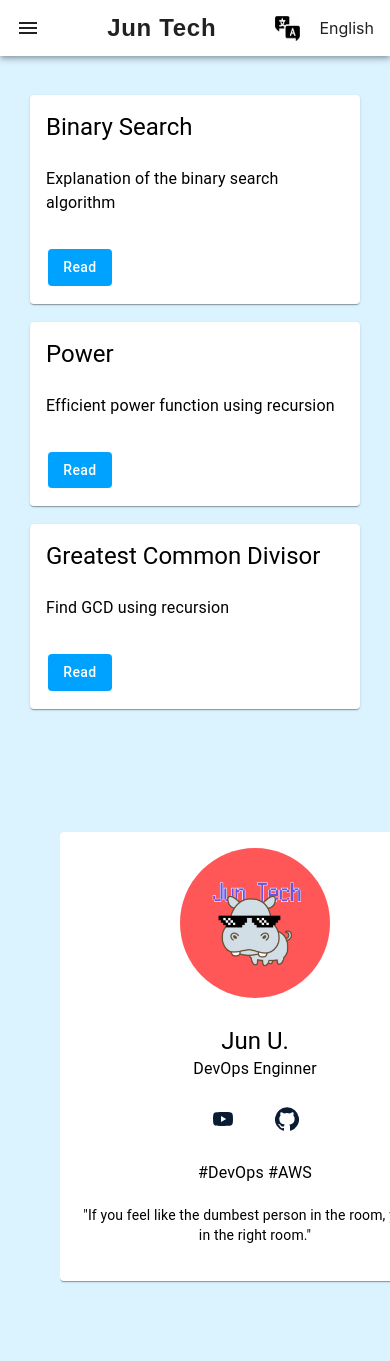
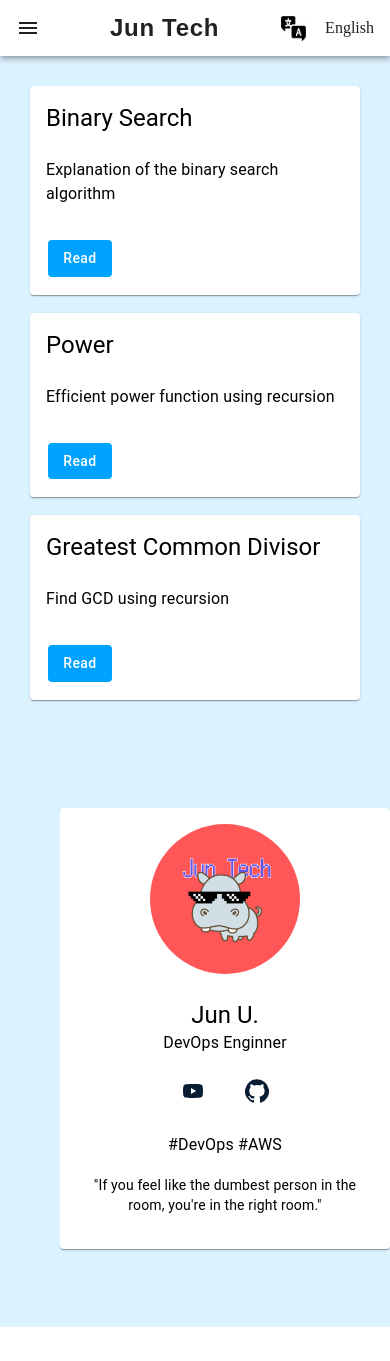
Before and after one commit to jun-uen0/react-techs, a React (Create React App) app: page / in a window 390 px wide. After the commit the page ends 1327 px from the top, so only its background shows below. Built offline with nearby package versions, Linux system fonts and the light colour scheme; the HTML template or start-up script is replaced by a standard one.

Commit message:
fix: Responsive Style

```diff
--- a/src/index.css
+++ b/src/index.css
@@ -1,67 +1,38 @@
+html {
+  overflow-y: scroll;
+}
+
 body {
   margin: 0;
-  font-family: -apple-system, BlinkMacSystemFont, 'Segoe UI', 'Roboto', 'Oxygen',
-    'Ubuntu', 'Cantarell', 'Fira Sans', 'Droid Sans', 'Helvetica Neue',
-    sans-serif;
-  -webkit-font-smoothing: antialiased;
-  -moz-osx-font-smoothing: grayscale;
 }
 
-code {
-  font-family: source-code-pro, Menlo, Monaco, Consolas, 'Courier New',
-    monospace;
-}
 .App {
   text-align: center;
-  display: flex;
-  flex-direction: column;
   min-height: 100vh;
   background-color: #dbf2ff;
 }
-
-.header {
-  height: 50px;
-}
-
 .container {
   display: flex;
+  max-width: 100%;
+  /* For responsive */
   flex-direction: column;
-  max-width: 100%;
-  overflow: hidden;
-}
-
-.sideBar {
-  width: 240px;
 }
 
 .cardArea {
-  width: 100%;
   max-width: 400px;
   margin: 30px;
-  margin-top: 45px;
-  overflow: hidden;
 }
 
+/* Resize the image */
 .content img{
   width: 100%;
 }
 
-.contents {
-  text-align: left;
-  font-family: Sans-serif;
-  background-color: #ffffff;
-  margin: 30px;
-  margin-top: 45px;
-  flex: 1;
-  padding: 10px;
-}
-
 .contentsArea {
   text-align: left;
-  font-family: Sans-serif;
+  flex: 1;
+  /* For responsive */
   margin: 30px;
-  margin-top: 45px;
-  flex: 1;
 }
 
 @media (min-width: 768px) {
@@ -69,7 +40,3 @@ code {
     flex-direction: row;
   }
 }
-
-html {
-  overflow-y: scroll;
-}
```
